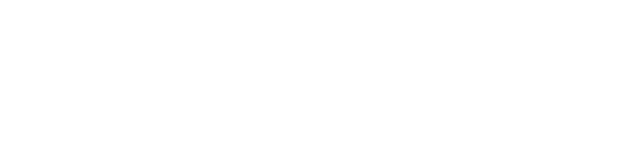
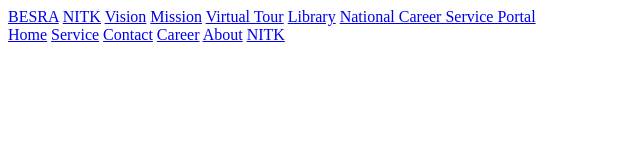
Before and after one commit to BenisonBesra/nitk, a plain HTML site: page index.html in a window 1280 px wide. Shown: the whole page, without its empty margins (0-640 px from the left). Drawn offline with Linux system fonts and the light colour scheme.

Commit message:
modified index.html

```diff
--- a/index.html
+++ b/index.html
@@ -8,6 +8,33 @@
   <link rel="stylesheet" href="css/index.css">
 </head>
 <body>
+  <!-- Body starts here -->
+    <div id="container">
+      <div id="main">
+        <!-- header starts here -->
+        <div class="menubar">
+          <nav>
+            <a href="http://benisonbesra.com/" target="_blank">BESRA</a>
+            <a href="https://www.nitk.ac.in/" target="_blank">NITK</a>
+            <a href="#">Vision</a>
+            <a href="#">Mission</a>
+            <a href="#">Virtual Tour</a>
+            <a href="#">Library</a>
+            <a href="#">National Career Service Portal</a>
+            <div class="navbar">
+              <a href="index.html">Home</a>
+              <a href="service.html">Service</a>
+              <a href="contact.html">Contact</a>
+              <a href="career.html">Career</a>
+              <a href="about.html">About</a>
+              <a href="nitk.html">NITK</a>
+            </div>
+          </nav>
+        </div>
+        <!-- header ends here -->
+      </div>
+    </div>
+  <!-- Body ends here -->
 
 </body>
 </html>
```
